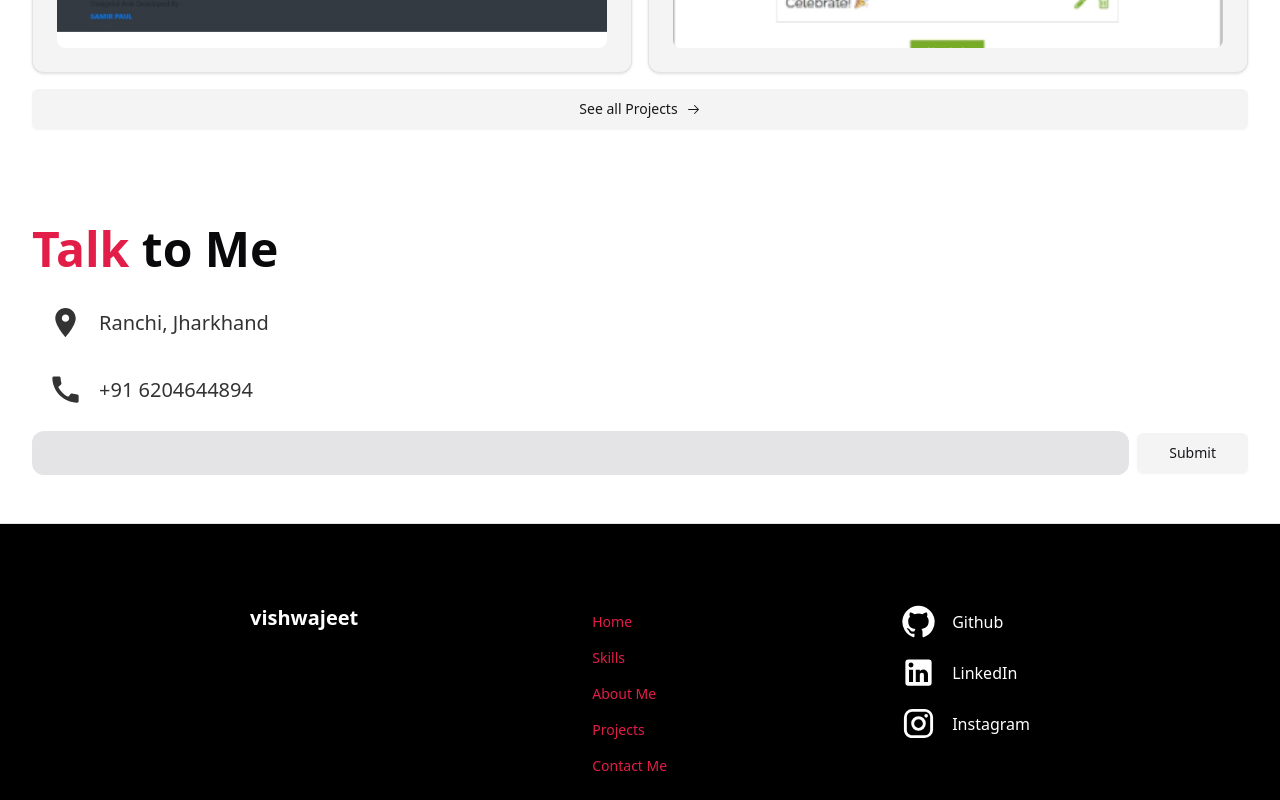
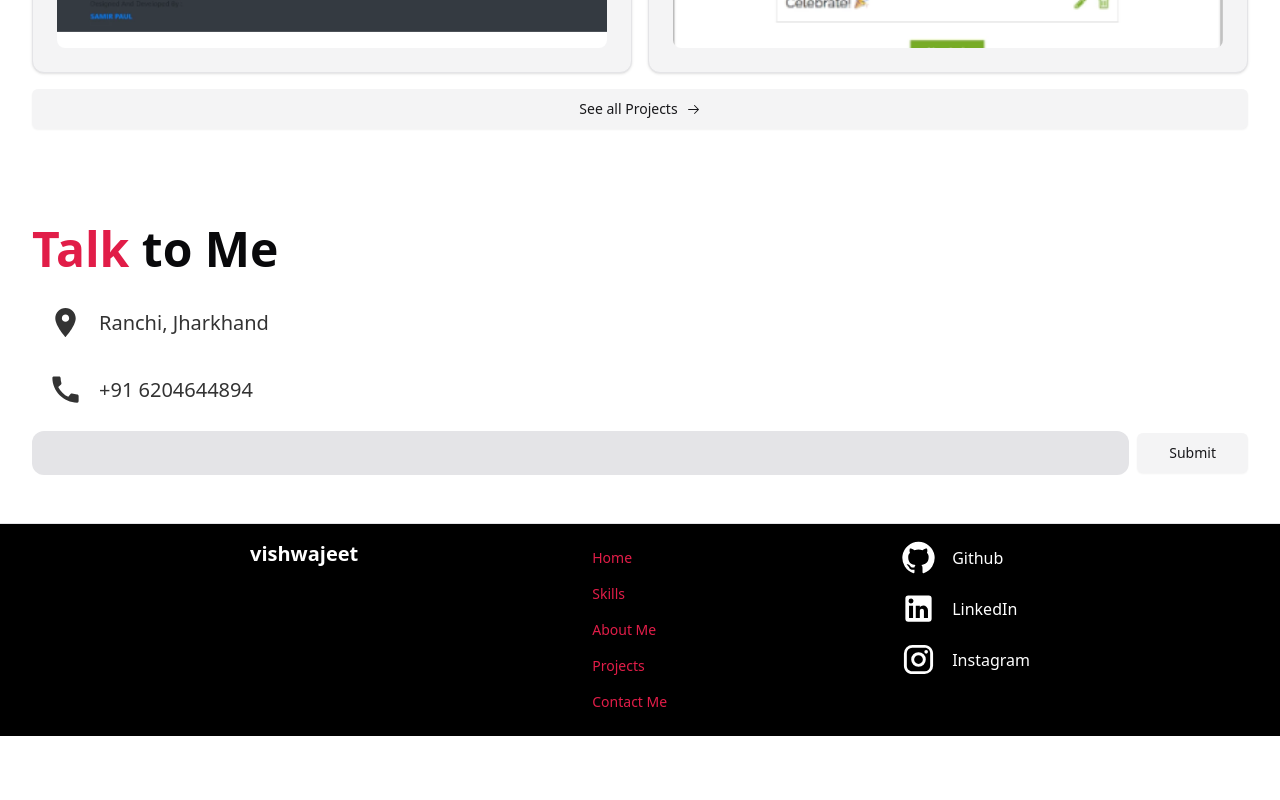
Before and after one commit to vishwajeettoppo/my_portfolio_2, a Next.js app: page / in a window 1280 px wide. Shown: the part 2709-3509 px from the top of the page. After the commit the page ends 3445 px from the top, so only its background shows below. Built offline with nearby package versions, Linux system fonts and the light colour scheme.

Commit message:
first complete

```diff
--- a/sections/Footer.jsx
+++ b/sections/Footer.jsx
@@ -26,7 +26,7 @@ export const socials = [
 const Footer = () => {
   return (
     <section
-      className={`p-4 absolute mb-0 w-screen mt-8 border-t bg-black text-white pt-20`}
+      className={`p-4 absolute mb-0 w-screen mt-8 border-t bg-black text-white pt-4`}
     >
       <Container>
         <div className=" md:px-4 flex justify-evenly">
```
